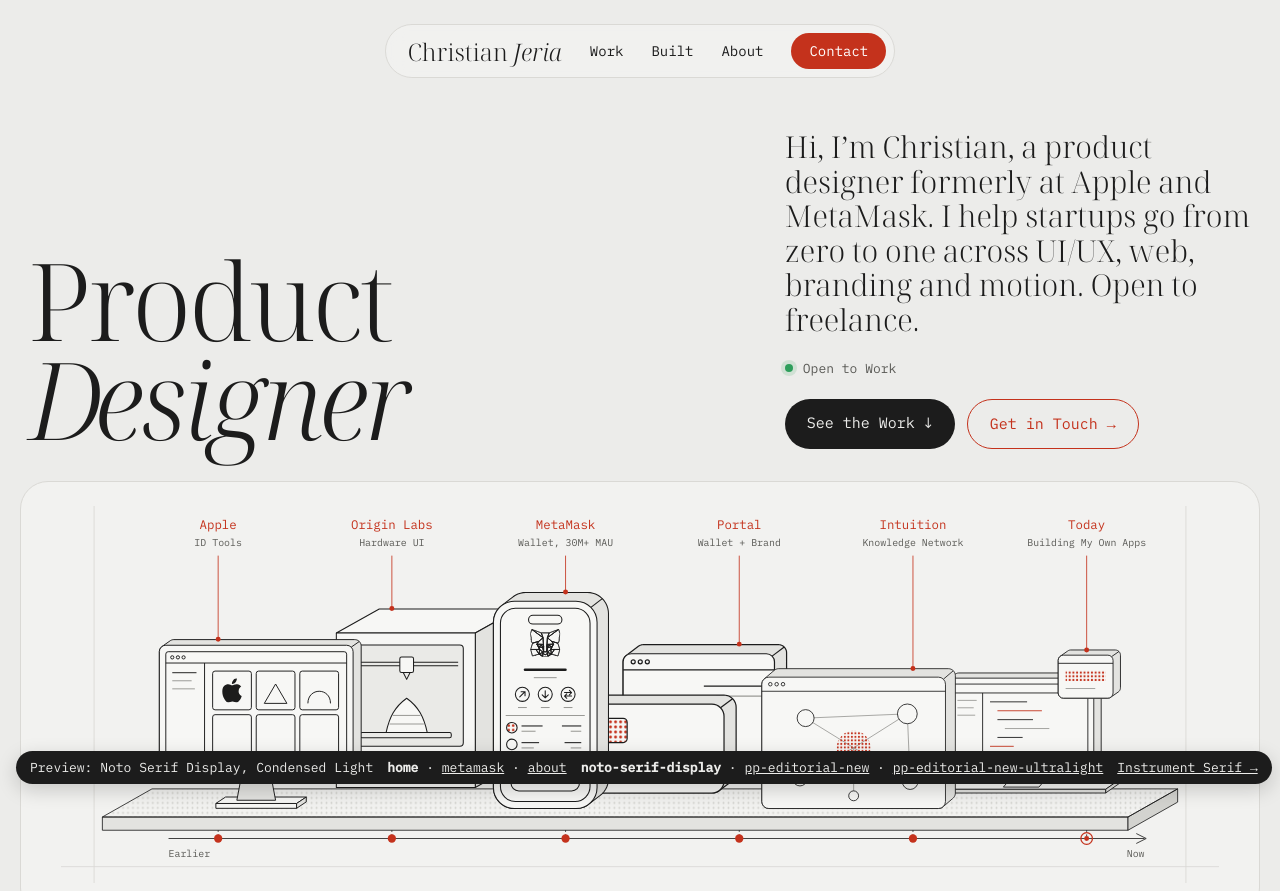
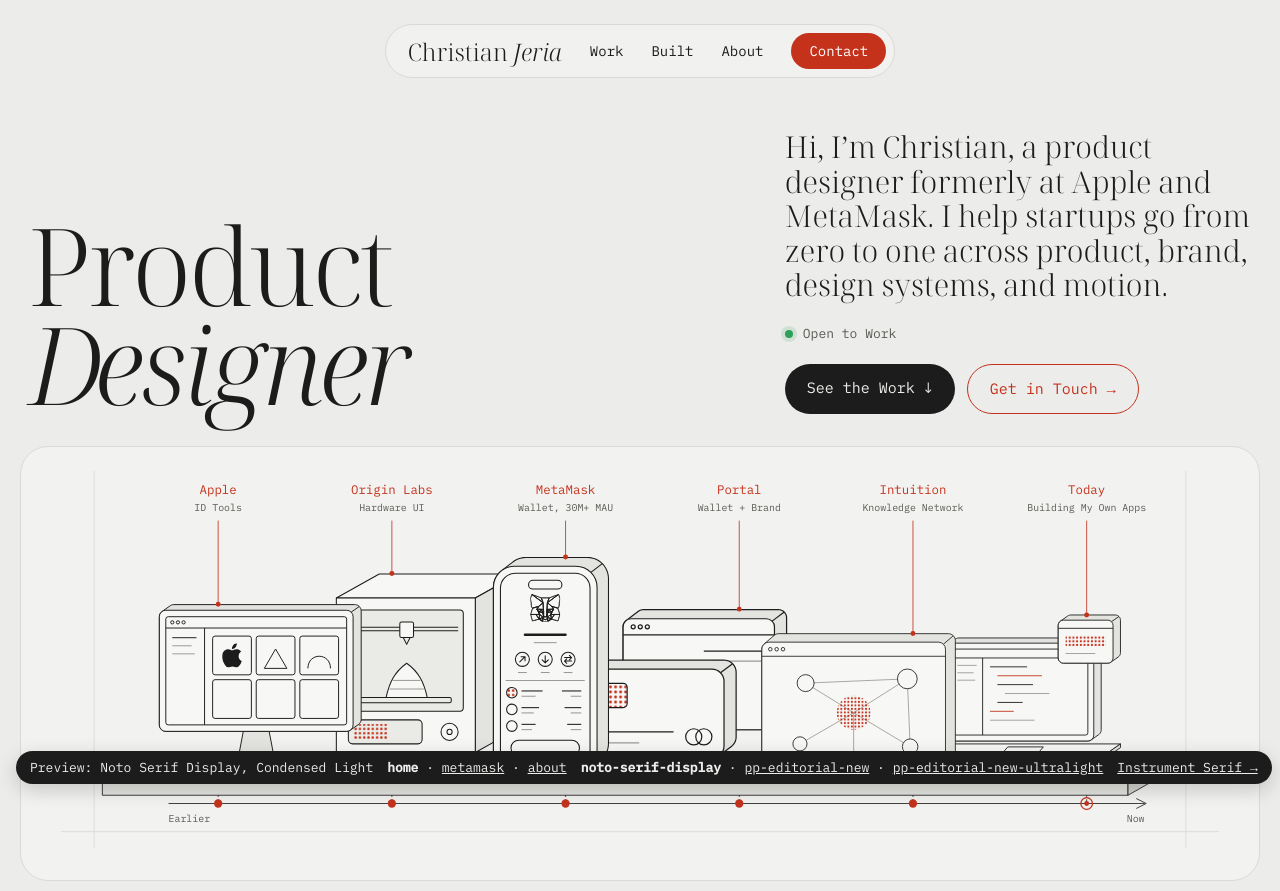
Before and after one commit to cjeria/christianjeria.work, a plain HTML site: page explorations/type/noto-serif-display/home/index.html in a window 1280 px wide. Shown: the top 891 px of the page. Drawn offline with Linux system fonts and the light colour scheme; a script that the page names is missing.

Commit message:
Hero subtext: product, brand, design systems, and motion

```diff
--- a/explorations/type/noto-serif-display/home/index.html
+++ b/explorations/type/noto-serif-display/home/index.html
@@ -103,7 +103,7 @@
     <section class="split" aria-labelledby="hero-h">
       <h1 id="hero-h">Product<br><em>Designer</em></h1>
       <div class="split-side">
-        <p class="split-lede">Hi, I’m Christian, a product designer formerly at Apple and MetaMask. I help startups go from zero to one across UI/UX, web, branding and motion. Open to freelance.</p>
+        <p class="split-lede">Hi, I’m Christian, a product designer formerly at Apple and MetaMask. I help startups go from zero to one across product, brand, design systems, and motion.</p>
         <p class="status"><span class="status-dot" aria-hidden="true"></span>Open to Work</p>
         <div class="split-ctas">
           <a class="btn-ink" href="#work">See the Work ↓</a>
```
Also changed, not shown: index.html (+1 -1 lines).
